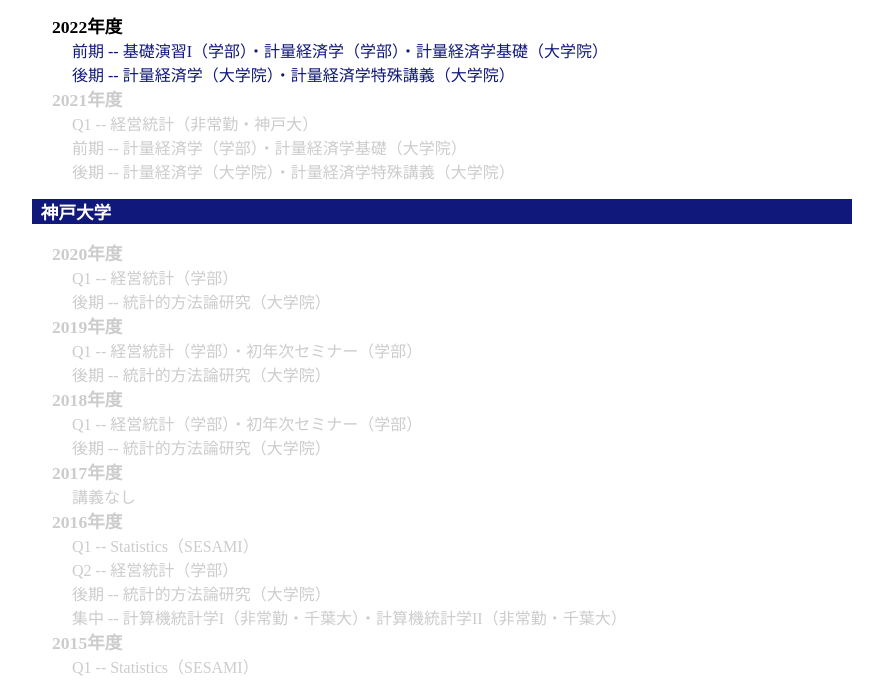
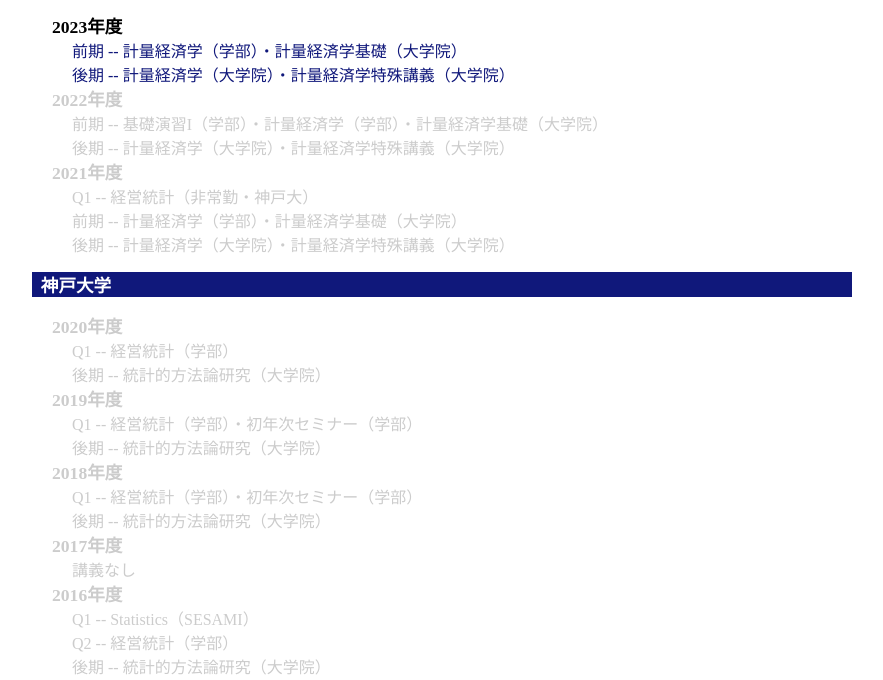
Before and after one commit to kzhkkkm/kzhkkkm.github.io, a plain HTML site: page course.html in a window 1280 px wide. Shown: the part 111-791 px from the top of the page, without its empty margins (198-1081 px from the left). Drawn offline with Linux system fonts and the light colour scheme.

Commit message:
Update course.html

```diff
--- a/course.html
+++ b/course.html
@@ -30,9 +30,12 @@
 		<h1>講　義</h1>
 		<h2>&nbsp;&nbsp;名古屋市立大学</h2>
 		<p>
-		<year>2022年度</year><br>
-		<now>前期 -- 基礎演習I（学部）・計量経済学（学部）・計量経済学基礎（大学院）</now><br>
+		<year>2023年度</year><br>
+		<now>前期 -- 計量経済学（学部）・計量経済学基礎（大学院）</now><br>
 		<now>後期 -- 計量経済学（大学院）・計量経済学特殊講義（大学院）</now><br>
+		<year0>2022年度</year0><br>
+		<old>前期 -- 基礎演習I（学部）・計量経済学（学部）・計量経済学基礎（大学院）</old><br>
+		<old>後期 -- 計量経済学（大学院）・計量経済学特殊講義（大学院）</old><br>
 		<year0>2021年度</year0><br>
 		<old>Q1 -- 経営統計（非常勤・神戸大）</old><br>
 		<old>前期 -- 計量経済学（学部）・計量経済学基礎（大学院）</old><br>
```
